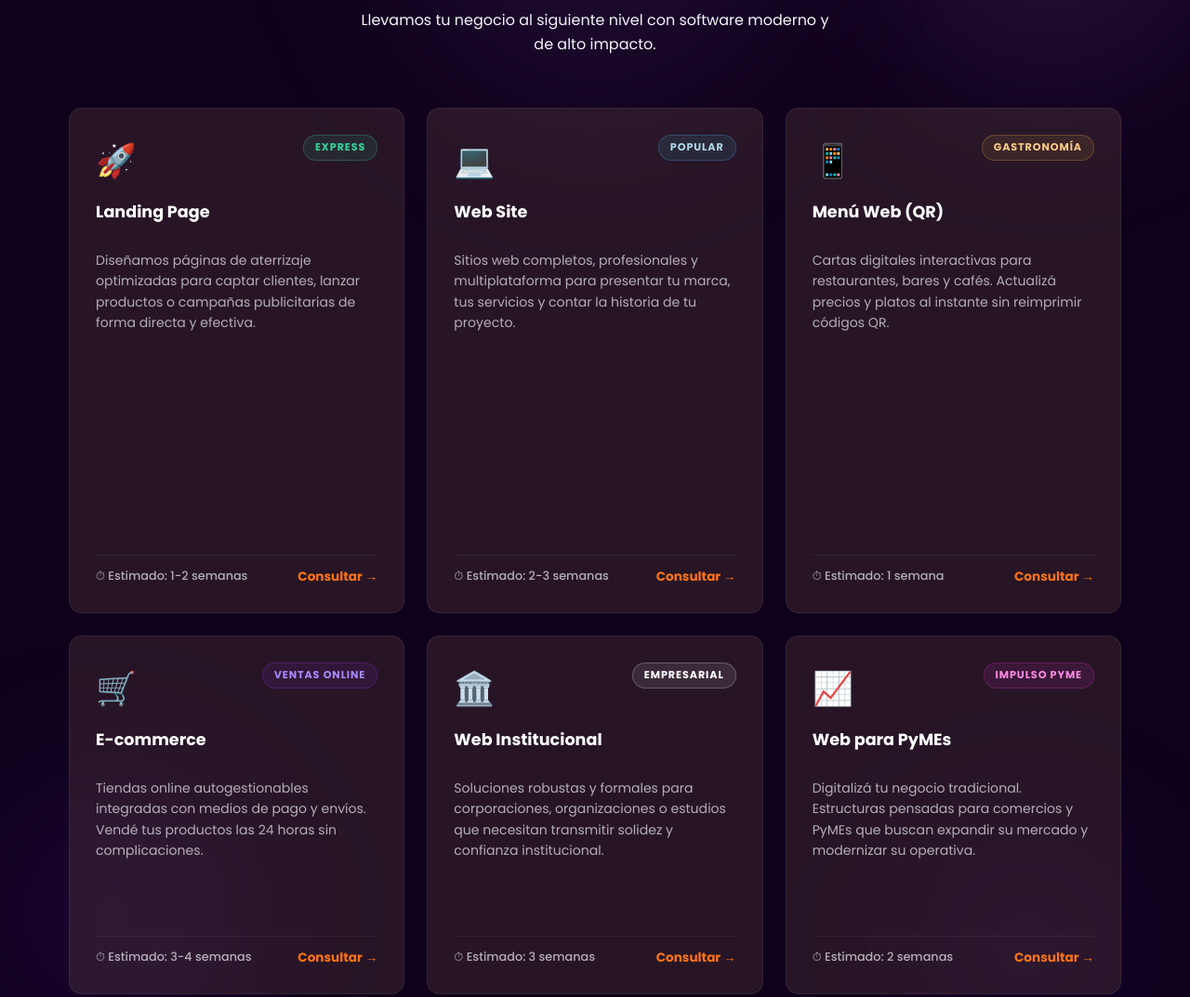
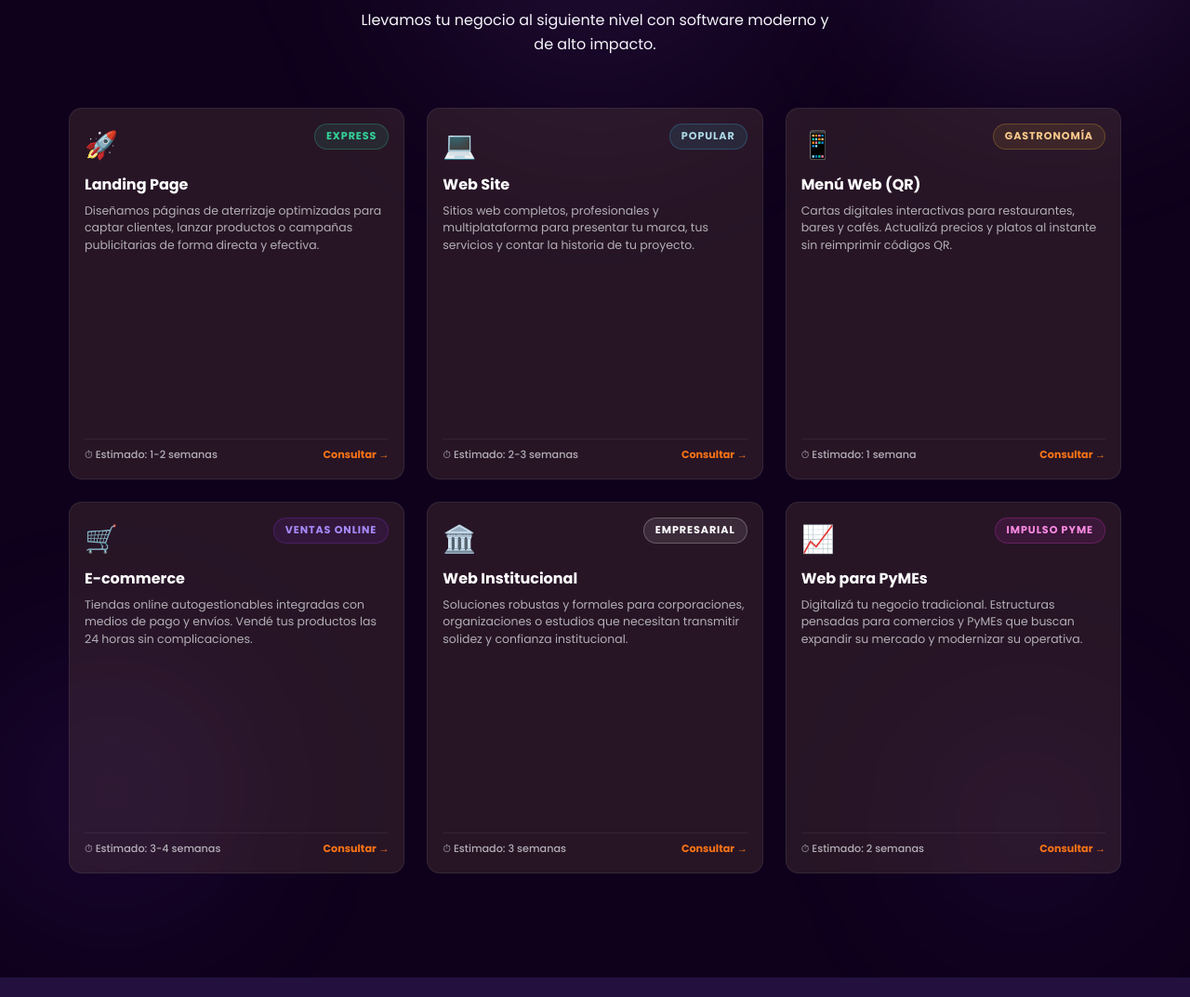
Before and after one commit to nikochittoo/SacudeDev, a plain HTML site: page pruebas/index-pruebas.html in a window 1280 px wide. Shown: the part 1945-3018 px from the top of the page at 93% size. Drawn offline with Linux system fonts and the light colour scheme.

Commit message:
Fixed cards size

```diff
--- a/pruebas/style-pruebas.css
+++ b/pruebas/style-pruebas.css
@@ -1287,3 +1287,52 @@ h1, h2, h3, h4 { line-height: 1.2; font-weight: 700; }
 @media (prefers-reduced-motion: reduce) {
   .servicio-card, .servicio-ejemplos, .servicio-close { transition-duration: .01ms !important; transition-delay: 0s !important; }
 }
+
+
+/* ---------- SERVICIOS: ALTURA UNIFORME ---------- */
+.servicios-grid {
+  grid-auto-rows: 400px;
+}
+
+.servicio-card {
+  height: 100%;
+  min-height: 0;
+  padding: 1rem;
+  gap: 0.6rem;
+}
+
+.servicio-body,
+.servicio-info {
+  min-height: 0;
+}
+
+.servicio-info {
+  gap: 0.6rem;
+}
+
+.servicio-icon {
+  font-size: 1.8rem;
+}
+
+.servicio-nombre {
+  font-size: 1rem;
+}
+
+.servicio-desc {
+  font-size: 0.78rem;
+  line-height: 1.5;
+  margin: 0;
+  flex: 1;
+  min-height: 0;
+}
+
+.servicio-footer {
+  flex-shrink: 0;
+  padding-top: 0.5rem;
+  gap: 0.5rem;
+}
+
+.servicio-duracion,
+.servicio-btn {
+  font-size: 0.7rem;
+}
```
Also changed, not shown: pruebas/index-pruebas.html (+2 -16 lines).
